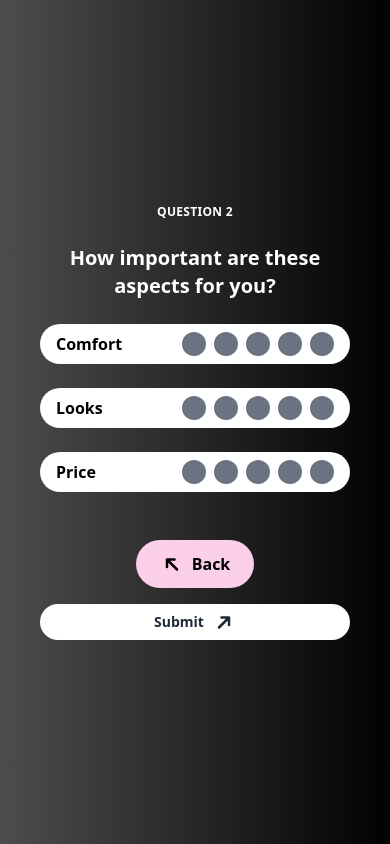
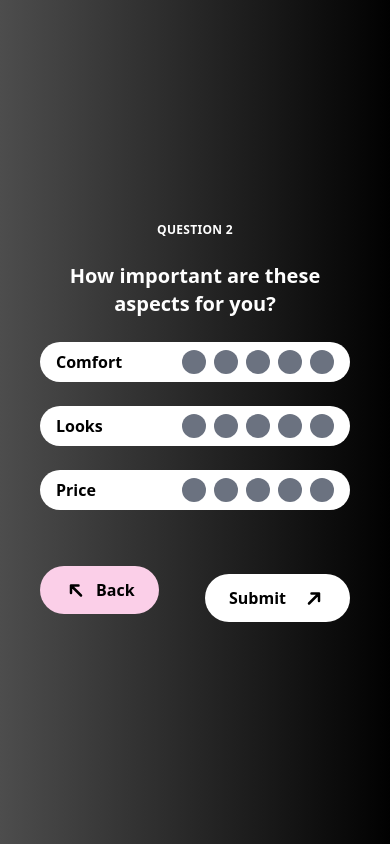
Before and after one commit to BismaTariq-Git/questionnaire-app, a Next.js app: page /page3 in a window 390 px wide. Built offline with nearby package versions, Linux system fonts and the light colour scheme; no server answers.

Commit message:
FINAL PUSH

```diff
--- a/components/Step3.js
+++ b/components/Step3.js
@@ -159,7 +159,7 @@ const Step3 = () => {
             )}
           </div>
         ))}
-        <div className="flex flex-col sm:flex-row justify-between items-center pt-6 space-y-4 sm:space-y-0 sm:space-x-4">
+        <div className="flex flex-row sm:flex-row justify-between items-center pt-6 space-y-4 sm:space-y-0 sm:space-x-4">
           <button
             onClick={handleBack}
             className="bg-pink-200 px-6 py-3 text-black font-bold rounded-full hover:bg-gray-700 transition flex items-center gap-2"
@@ -184,9 +184,8 @@ const Step3 = () => {
           </button>
           <button
             onClick={handleSubmit}
-            disabled={loading} // Disable button when loading
-            className="bg-white text-gray-800 w-full sm:w-auto px-4 sm:px-6 py-2 rounded-full font-semibold hover:bg-pink-300 transition duration-200 text-sm sm:text-base flex items-center justify-center"
-          >
+            disabled={loading}
+            className="bg-white px-6 py-3 text-black font-bold rounded-full hover:bg-white transition flex items-center gap-2">
             {loading ? (
               <svg
                 className="w-5 h-5 animate-spin mr-2"
```
